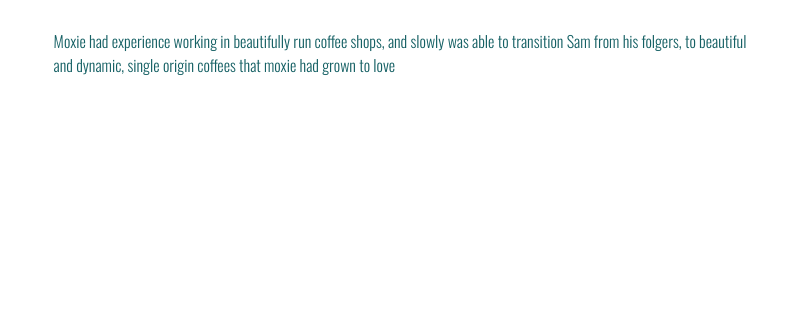
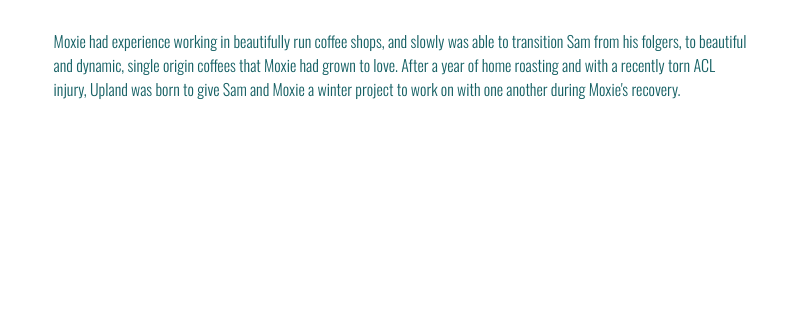
Before and after one commit to samwrobinson/samwrobinson.github.io, a plain HTML site: page blog.html in a window 1280 px wide. Shown: the part 623-956 px from the top of the page, 468-1280 px from the left. Drawn offline with nearby package versions, Linux system fonts and the light colour scheme.

Commit message:
Update blog.html

```diff
--- a/blog.html
+++ b/blog.html
@@ -25,13 +25,15 @@
             <div class="about_body">
                 <h1 id="welcome_message">Hi there, and welcome to Upland.</h1>
                 <div class="about_intro">
-                    <p>Upland Coffee LLC was founded by Moxie Craig and Sam Robinson in December of 2022. Upland Coffee began when we moved to a small town in Central Vermont.</p>
+                    <p id="intro_margin">Upland Coffee LLC was founded by Moxie Craig and Sam Robinson in December of 2022. Upland Coffee began when we moved to a small town in Central Vermont.</p>
                     <img class="about_photo1" src="./images/coolingtray.jpg" alt="coffee cooling tray">
                 </div>
                 <div class="about_story">
-                    <p>Moxie had experience working in beautifully run coffee shops, and slowly
+                    <p id="intro_margin">Moxie had experience working in beautifully run coffee shops, and slowly
                      was able to transition Sam from his folgers, to beautiful and dynamic, single
-                     origin coffees that moxie had grown to love</p>
+                     origin coffees that Moxie had grown to love. After a year of home roasting and with a recently
+                    torn ACL injury, Upland was born to give Sam and Moxie a winter project to work on with one another
+                    during Moxie's recovery. </p>
                      <img class="about_photo2" src="./images/cup_beans.jpg" alt="a cappucino in a pile of beans">
                 </div>
             </div>
```
